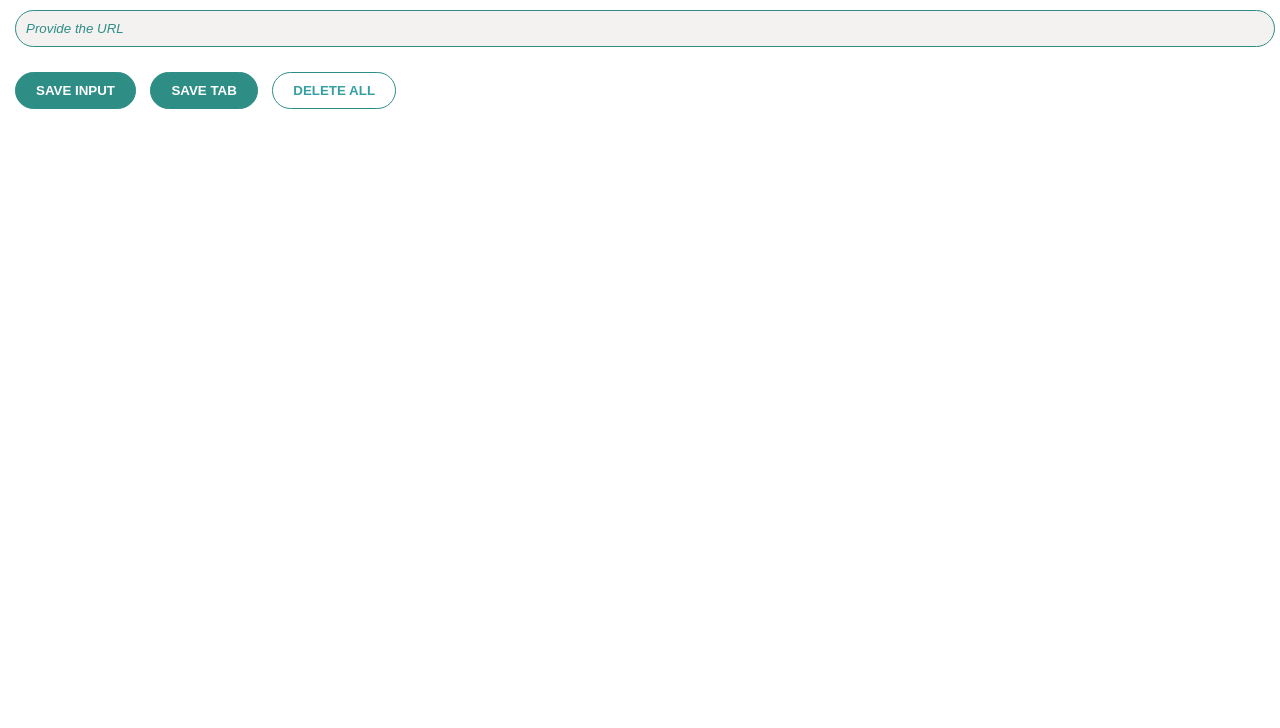
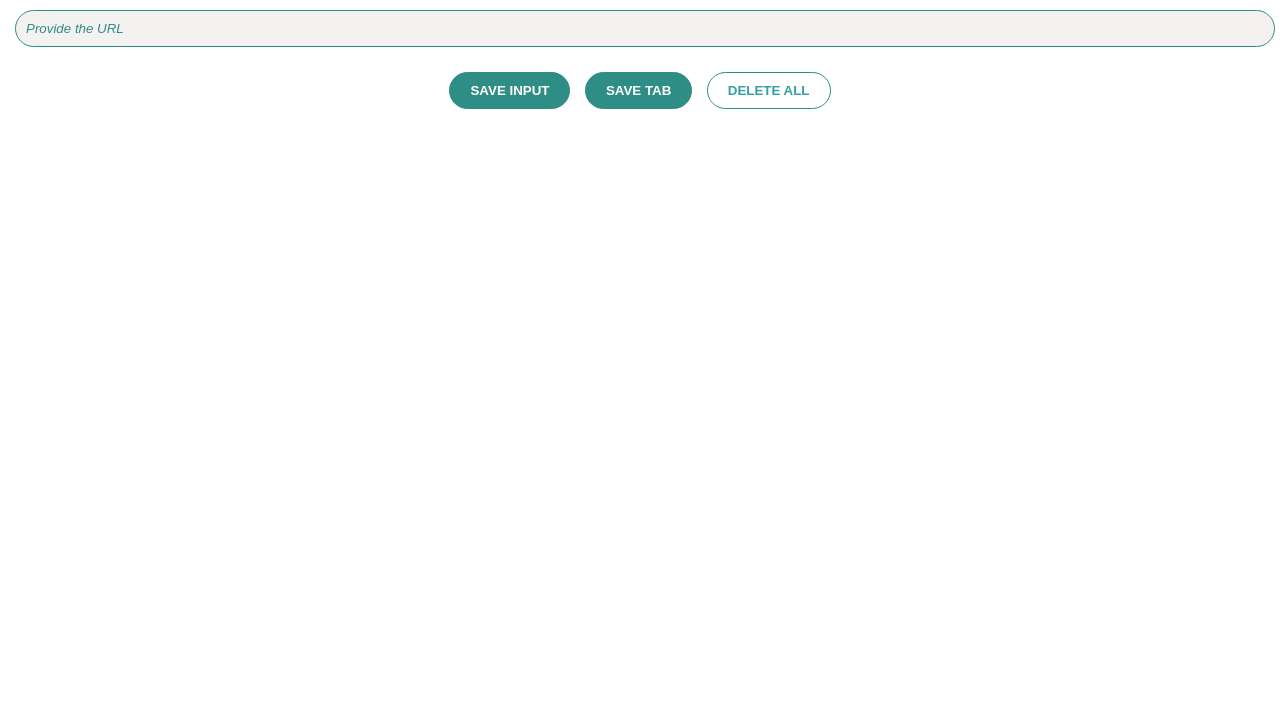
Before and after one commit to mdholder74/Chrome-Extension, a website built with Vite: page index.html in a window 1280 px wide. Shown: the part 72-800 px from the top of the page. Built offline with nearby package versions, Linux system fonts and the light colour scheme.

Commit message:
added new icon

```diff
--- a/index.css
+++ b/index.css
@@ -31,9 +31,9 @@ input {
     font-style: italic;
 
 }
-
-
-
+#button-container {
+    text-align: center;
+}
 button {
     background-color: #2e8e86;
     color: white;
@@ -42,6 +42,7 @@ button {
     margin: 10px 5px;
     padding: 10px 20px;
     border-radius: 50px;
+    cursor: pointer;
 
 }
 
--- a/index.html
+++ b/index.html
@@ -9,9 +9,11 @@
 <body>
     <h1 id="title-header">URL QuickSave</h1>
     <input type="text" id="input-el" placeholder="Provide the URL" required>
-    <button id="input-btn">SAVE INPUT</button>
-    <button id="tab-btn">SAVE TAB</button>
-    <button id="delete-btn">DELETE ALL</button>
+    <div id="button-container">
+      <button id="input-btn">SAVE INPUT</button>
+      <button id="tab-btn">SAVE TAB</button>
+      <button id="delete-btn">DELETE ALL</button>
+    </div>
 
     <ul id="ul-el"></ul>
   <script src="index.js"></script>
```
Also changed, not shown: icon.png (deleted), urlIcon.png (added).
